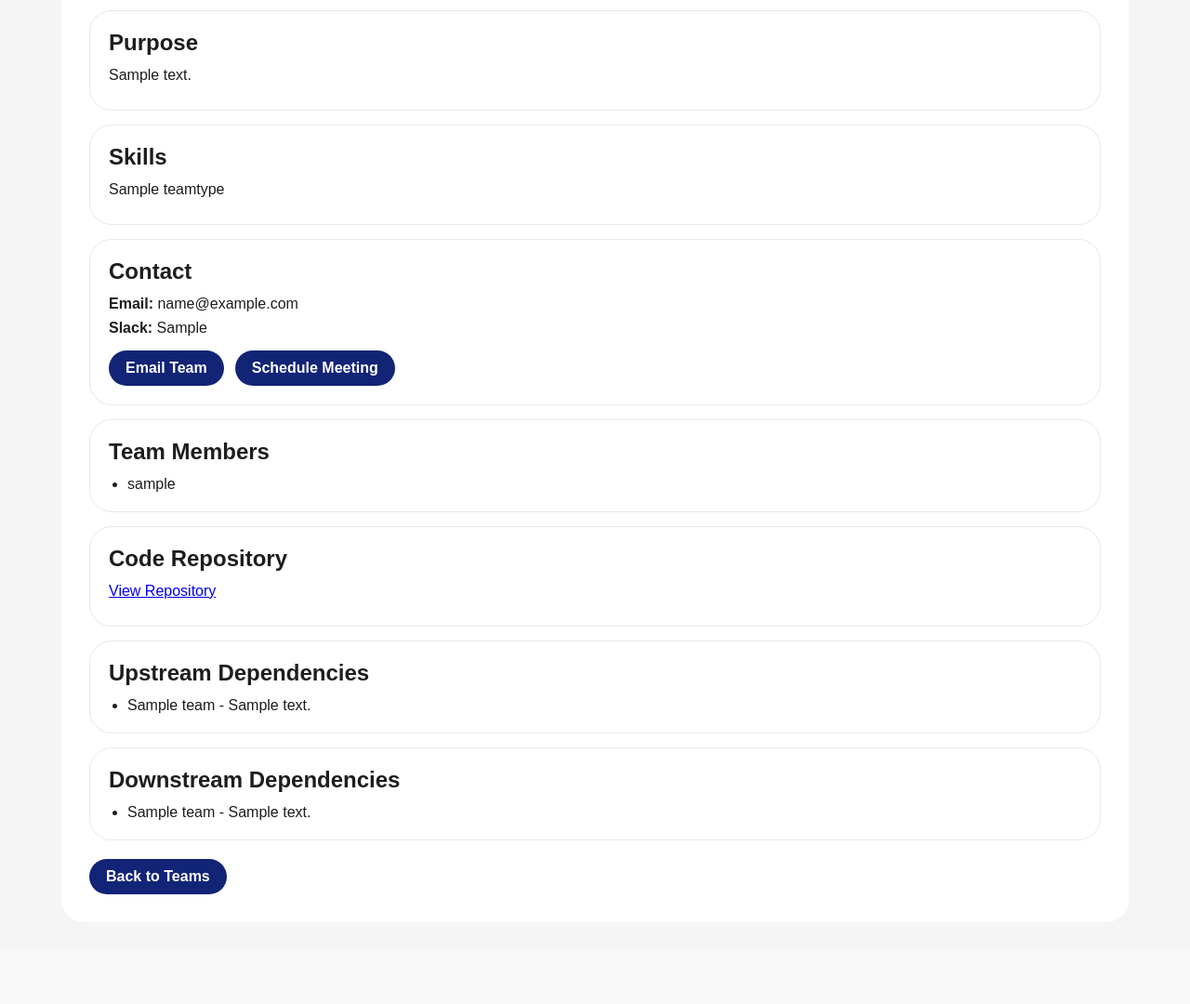
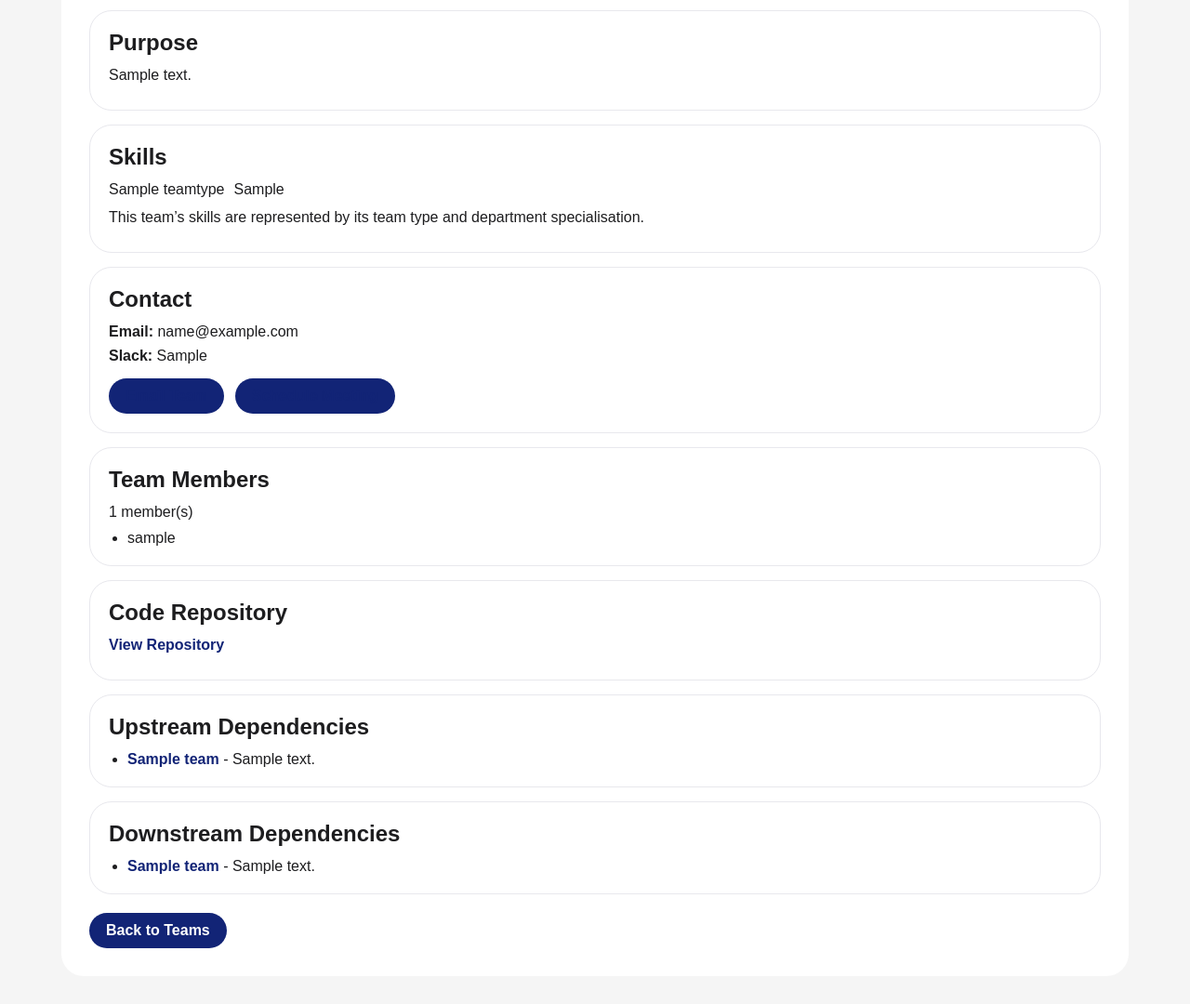
Before and after one commit to RAYANE8LOUNIS/Hproject, a Django app: page /teams/1/ in a window 1280 px wide. Shown: the part 400-1480 px from the top of the page at 93% size. Before the commit the page ends 1362 px from the top, so only its background shows below. Run offline with Django 5.2, Linux system fonts and the light colour scheme; a user stored in the database is signed in; tables that the repository leaves empty hold one stand-in row (values such as "Sample post").

Commit message:
Improved team detail UI and styling

```diff
--- a/Hproject-backend/static/css/styles.css
+++ b/Hproject-backend/static/css/styles.css
@@ -114,3 +114,13 @@ input:focus, textarea:focus {
     border-color: #122476;
     background-color: #FFFFFF;
 }
+
+.team-card a {
+    color: #122476;
+    text-decoration: none;
+    font-weight: 600;
+}
+
+.team-card a:hover {
+    text-decoration: underline;
+}
--- a/Hproject-backend/teams/templates/teams/team_detail.html
+++ b/Hproject-backend/teams/templates/teams/team_detail.html
@@ -18,19 +18,34 @@
 <div class="team-card">
     <h2>Purpose</h2>
     <p class="secondary-text">
-        {{ team.description|default:"No description provided." }}
+        {% if team.description %}
+            {{ team.description }}
+        {% else %}
+            No description provided.
+        {% endif %}
     </p>
 </div>
 
 <div class="team-card">
     <h2>Skills</h2>
-    <p>
+
+    <div style="display: flex; gap: 10px; flex-wrap: wrap; margin-bottom: 12px;">
         {% if team.team_type %}
-            {{ team.team_type.name }}
-        {% else %}
-            No team type assigned.
+            <span class="badge badge-info">{{ team.team_type.name }}</span>
         {% endif %}
-    </p>
+
+        {% if team.department and team.department.specialisation %}
+            <span class="badge badge-info">{{ team.department.specialisation }}</span>
+        {% endif %}
+    </div>
+
+    {% if team.team_type or team.department.specialisation %}
+        <p class="secondary-text">
+            This team’s skills are represented by its team type and department specialisation.
+        </p>
+    {% else %}
+        <p class="secondary-text">No skills information available.</p>
+    {% endif %}
 </div>
 
 <div class="team-card">
@@ -48,6 +63,10 @@
 
 <div class="team-card">
     <h2>Team Members</h2>
+    <p class="secondary-text" style="margin-bottom: 10px;">
+        {{ members|length }} member(s)
+    </p>
+
     <ul>
         {% for member in members %}
             <li>{{ member.username }}</li>
@@ -73,7 +92,9 @@
     <ul>
         {% for dep in upstream_dependencies %}
             <li>
-                {{ dep.downstream_team.name }}
+                <a href="{% url 'team_detail' dep.downstream_team.id %}">
+                    {{ dep.downstream_team.name }}
+                </a>
                 {% if dep.description %}
                     - {{ dep.description }}
                 {% endif %}
@@ -89,7 +110,9 @@
     <ul>
         {% for dep in downstream_dependencies %}
             <li>
-                {{ dep.upstream_team.name }}
+                <a href="{% url 'team_detail' dep.upstream_team.id %}">
+                    {{ dep.upstream_team.name }}
+                </a>
                 {% if dep.description %}
                     - {{ dep.description }}
                 {% endif %}
```
